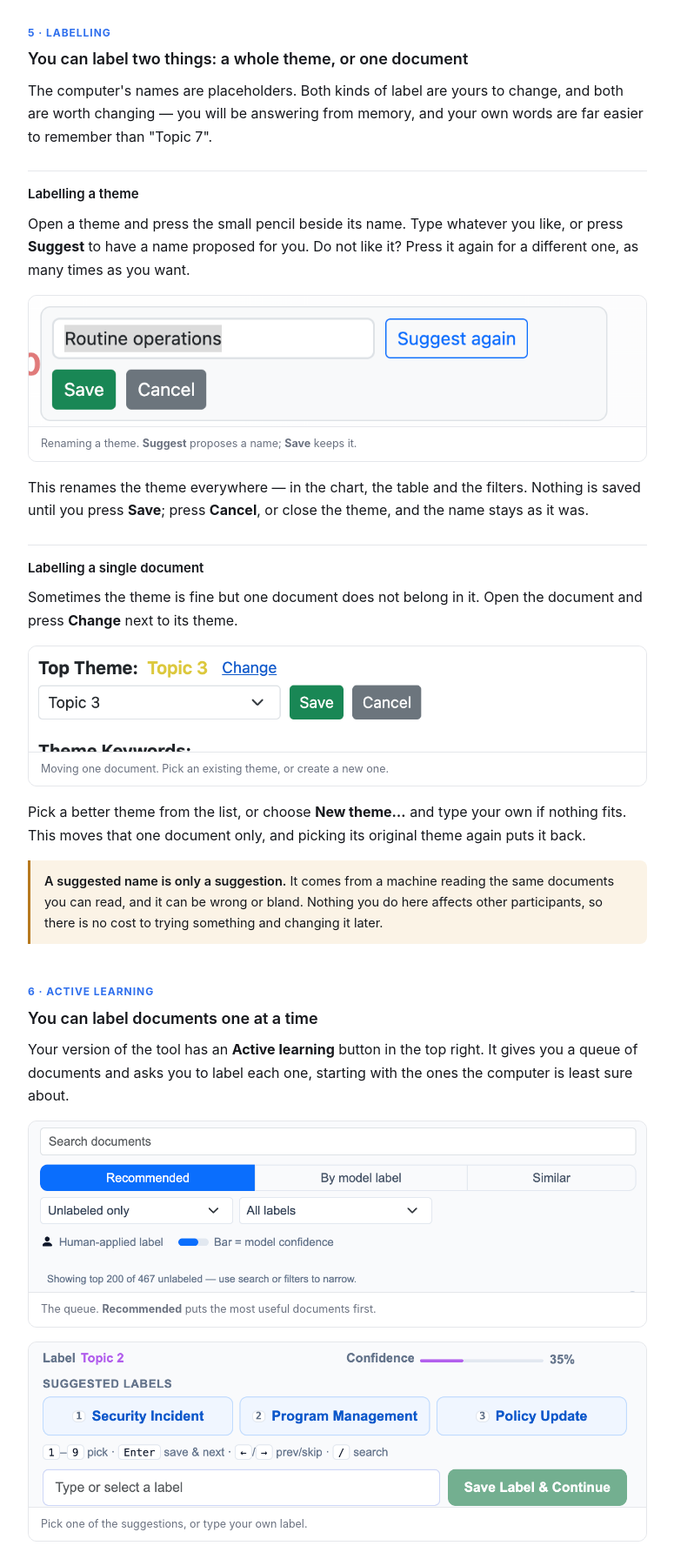
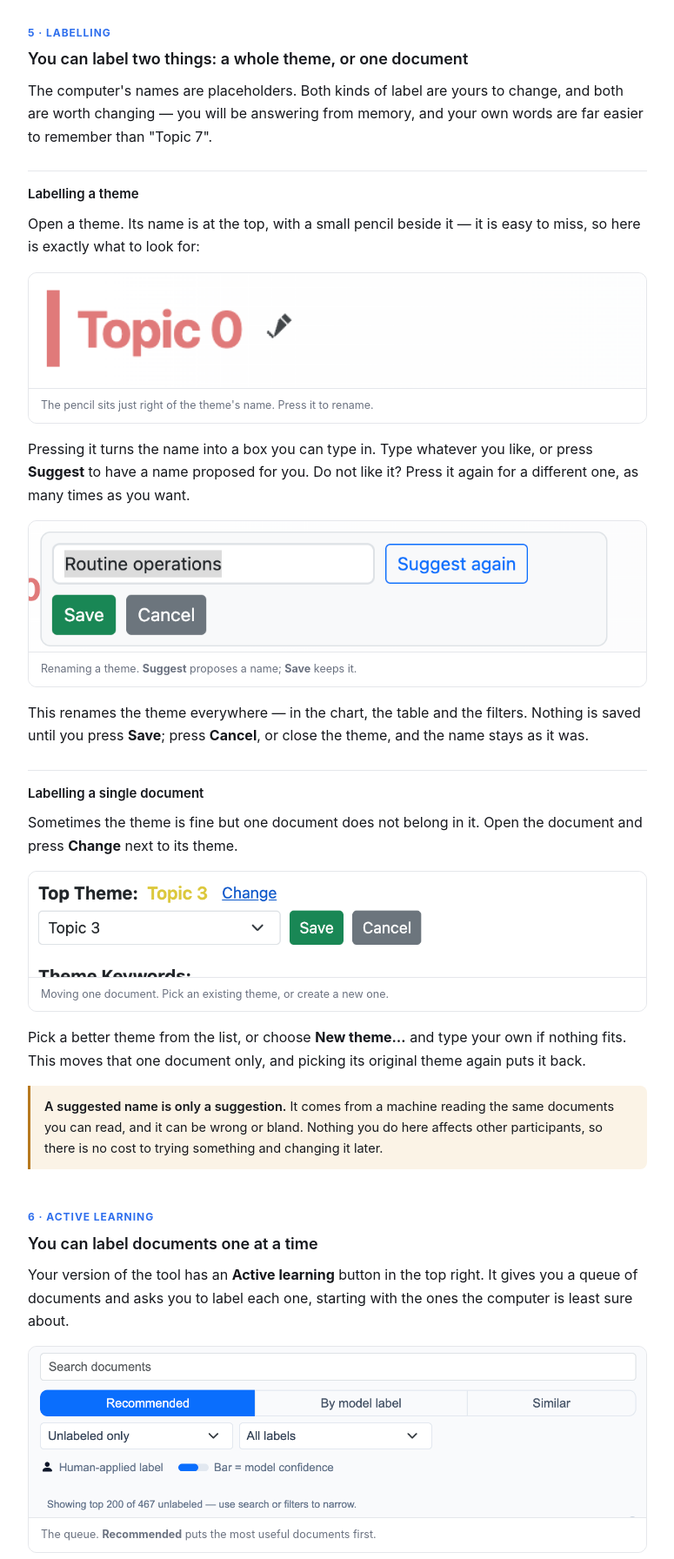
Before and after one commit to daniel-stephens/TOVA, a Django app: page /study/tutorial in a window 1280 px wide. Shown: the part 2410-4202 px from the top of the page at 87% size, without its empty margins (252-1027 px from the left). Run offline with Django 4.2, Linux system fonts and the light colour scheme; the visitor is signed in with stand-in values (Sample User, id 1); data comes from the database, SQL or seed files in the repository; data that the repository does not hold is empty; some libraries are stand-ins or nearby versions.

Commit message:
study: show the pencil before telling anyone to press it
The walkthrough said "press the small pencil beside its name" and then
showed the rename box already open -- so the one control a participant
has to find was the one thing not pictured. The icon is 16px and grey
against a coloured heading, which is exactly the kind of thing people
scan past.

Adds a crop of the theme heading with the pencil next to it, before the
rename box, and says plainly that it is easy to miss. The sequence now
matches what the participant does: find this, press it, get that.

Co-Authored-By: Claude Opus 5 (1M context) <noreply@anthropic.com>
Claude-Session: https://claude.ai/code/session_01Gyyt4HcVFdQgLqxTeWc2XL

```diff
--- a/templates/study/tutorial.html
+++ b/templates/study/tutorial.html
@@ -246,7 +246,14 @@ answers one question they will actually have, in the order they will have it.
       and your own words are far easier to remember than "Topic 7".</p>
 
     <h3>Labelling a theme</h3>
-    <p>Open a theme and press the small pencil beside its name. Type whatever you
+    <p>Open a theme. Its name is at the top, with a small pencil beside it &mdash;
+      it is easy to miss, so here is exactly what to look for:</p>
+    <figure>
+      <img src="{% static 'img/tutorial/theme-pencil.png' %}"
+           alt="The heading Topic 0 with a small dark pencil icon immediately to its right.">
+      <figcaption>The pencil sits just right of the theme's name. Press it to rename.</figcaption>
+    </figure>
+    <p>Pressing it turns the name into a box you can type in. Type whatever you
       like, or press <b>Suggest</b> to have a name proposed for you. Do not like it?
       Press it again for a different one, as many times as you want.</p>
     <figure>
--- a/ui/web/tests_study_flow.py
+++ b/ui/web/tests_study_flow.py
@@ -3777,6 +3777,10 @@ class TutorialTests(StudyFlowTestCase):
         for body in (with_al, without_al):
             # Labelling a theme, and asking for a suggested name.
             self.assertIn("Labelling a theme", body)
+            # The pencil is small and grey; the walkthrough shows it before
+            # telling anyone to press it.
+            self.assertIn("img/tutorial/theme-pencil.png", body)
+            self.assertIn("easy to miss", body)
             self.assertIn("img/tutorial/rename-theme.png", body)
             self.assertIn("Press it again for a different one", body)
             self.assertIn("Nothing is saved until you press", body)
```
Also changed, not shown: static/img/tutorial/theme-pencil.png (added).
